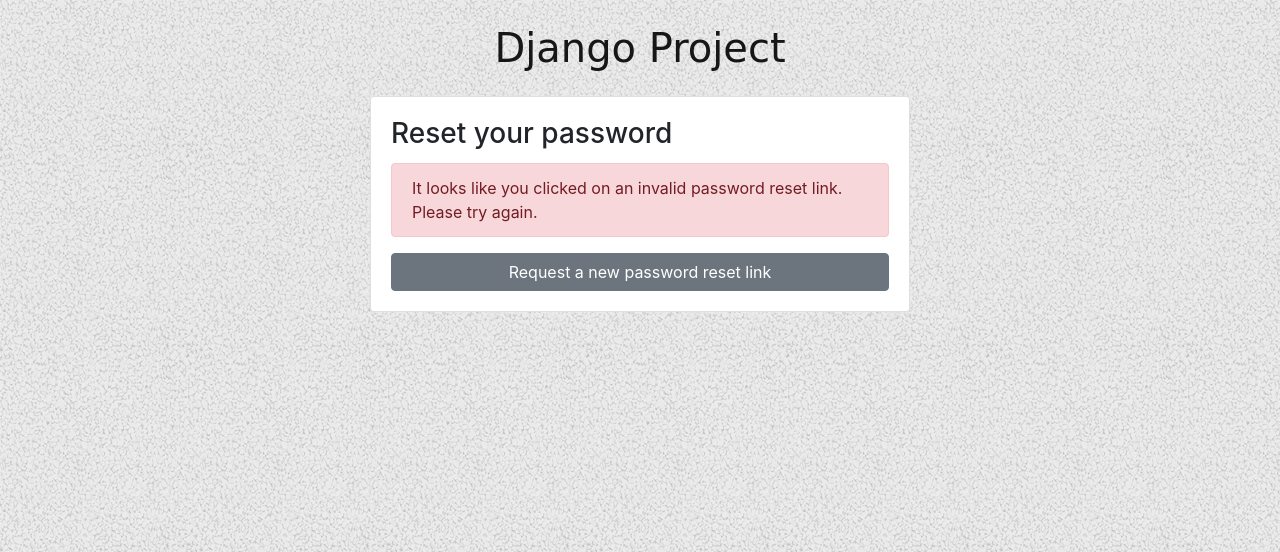
After one commit to PoojaLakha/Assignment, a Django app: template sibtc/templates/password_reset_confirm.html in a window 1280 px wide. The commit adds this page. Shown: the top 552 px of the page. Run offline with Django 3.2, Linux system fonts and the light colour scheme; the template is opened without the code that fills it, so the values that code supplies are empty; some libraries are stand-ins or nearby versions.

Commit message:
password reset confirm

```diff
--- a/sibtc/sibtc/settings.py
+++ b/sibtc/sibtc/settings.py
@@ -129,6 +129,8 @@ STATICFILES_DIRS = [
 
 LOGIN_REDIRECT_URL = 'home'
 
+LOGIN_URL = 'login'
+
 LOGOUT_REDIRECT_URL = 'home'
 
 EMAIL_BACKEND = 'django.core.mail.backends.console.EmailBackend'
--- a/sibtc/sibtc/urls.py
+++ b/sibtc/sibtc/urls.py
@@ -23,11 +23,14 @@ from boards import views
 urlpatterns = [
     # Home
     url(r'^$', views.home, name='home'),
+
     # Signup
     url(r'^signup/$', accounts_views.signup, name='signup'),
+
     # loginlogout
     url(r'^login/$', auth_views.LoginView.as_view(), name='login'),
     url(r'^logout/$', auth_views.LogoutView.as_view(), name='logout'),
+
     # password reset
     url(r'^reset/$', auth_views.PasswordResetView.as_view(
         template_name='password_reset.html',
@@ -44,9 +47,11 @@ urlpatterns = [
     url(r'^reset/complete/$', auth_views.PasswordResetCompleteView.as_view(
         template_name='password_reset_complete.html'),
         name='password_reset_complete'),
+
     # board
     url(r'^boards/(?P<pk>\d+)/$', views.board_topics, name='board_topics'),
     url(r'^boards/(?P<pk>\d+)/new/$', views.new_topic, name='new_topic'),
+
     # admin
     url(r'^admin/', admin.site.urls),
 ]
--- /dev/null
+++ b/sibtc/templates/password_reset_confirm.html
@@ -0,0 +1,34 @@
+{% extends 'base_accounts.html' %}
+
+{% block title %}
+  {% if validlink %}
+    Change password for {{ form.user.username }}
+  {% else %}
+    Reset your password
+  {% endif %}
+{% endblock %}
+
+{% block content %}
+  <div class="row justify-content-center">
+    <div class="col-lg-6 col-md-8 col-sm-10">
+      <div class="card">
+        <div class="card-body">
+          {% if validlink %}
+            <h3 class="card-title">Change password for @{{ form.user.username }}</h3>
+            <form method="post" novalidate>
+              {% csrf_token %}
+              {% include 'includes/form.html' %}
+              <button type="submit" class="btn btn-success btn-block">Change password</button>
+            </form>
+          {% else %}
+            <h3 class="card-title">Reset your password</h3>
+            <div class="alert alert-danger" role="alert">
+              It looks like you clicked on an invalid password reset link. Please try again.
+            </div>
+            <a href="{% url 'password_reset' %}" class="btn btn-secondary btn-block">Request a new password reset link</a>
+          {% endif %}
+        </div>
+      </div>
+    </div>
+  </div>
+{% endblock %}
--- a/sibtc/templates/registration/login.html
+++ b/sibtc/templates/registration/login.html
@@ -20,7 +20,7 @@
       </div>
       <div class="text-center py-2">
         <small>
-          <a href="#" class="text-muted">Forgot your password?</a>
+          <a href="{% url 'password_reset' %}" class="text-muted">Forgot your password?</a>
         </small>
       </div>
     </div>
```
Also changed, not shown: sibtc/db.sqlite3.
